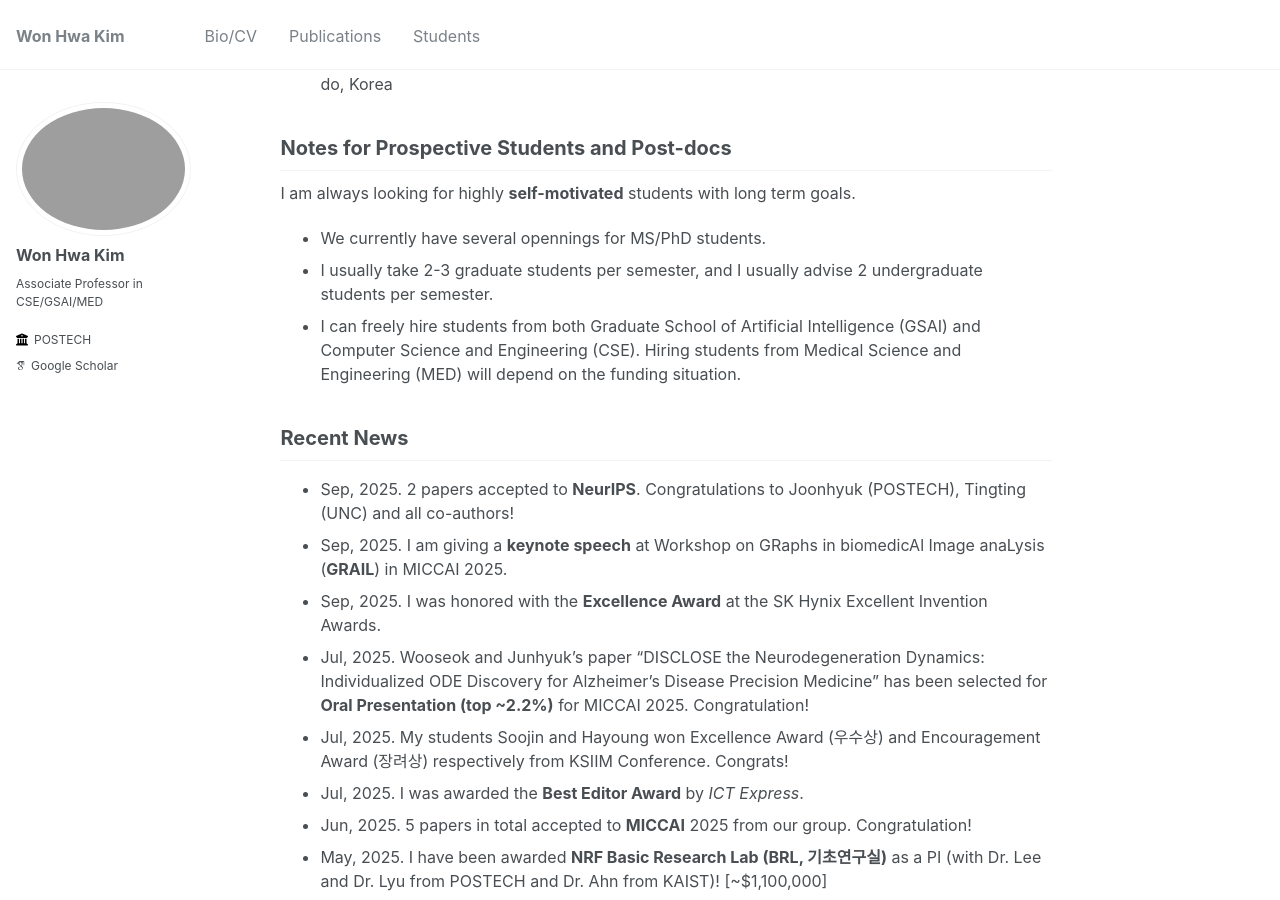
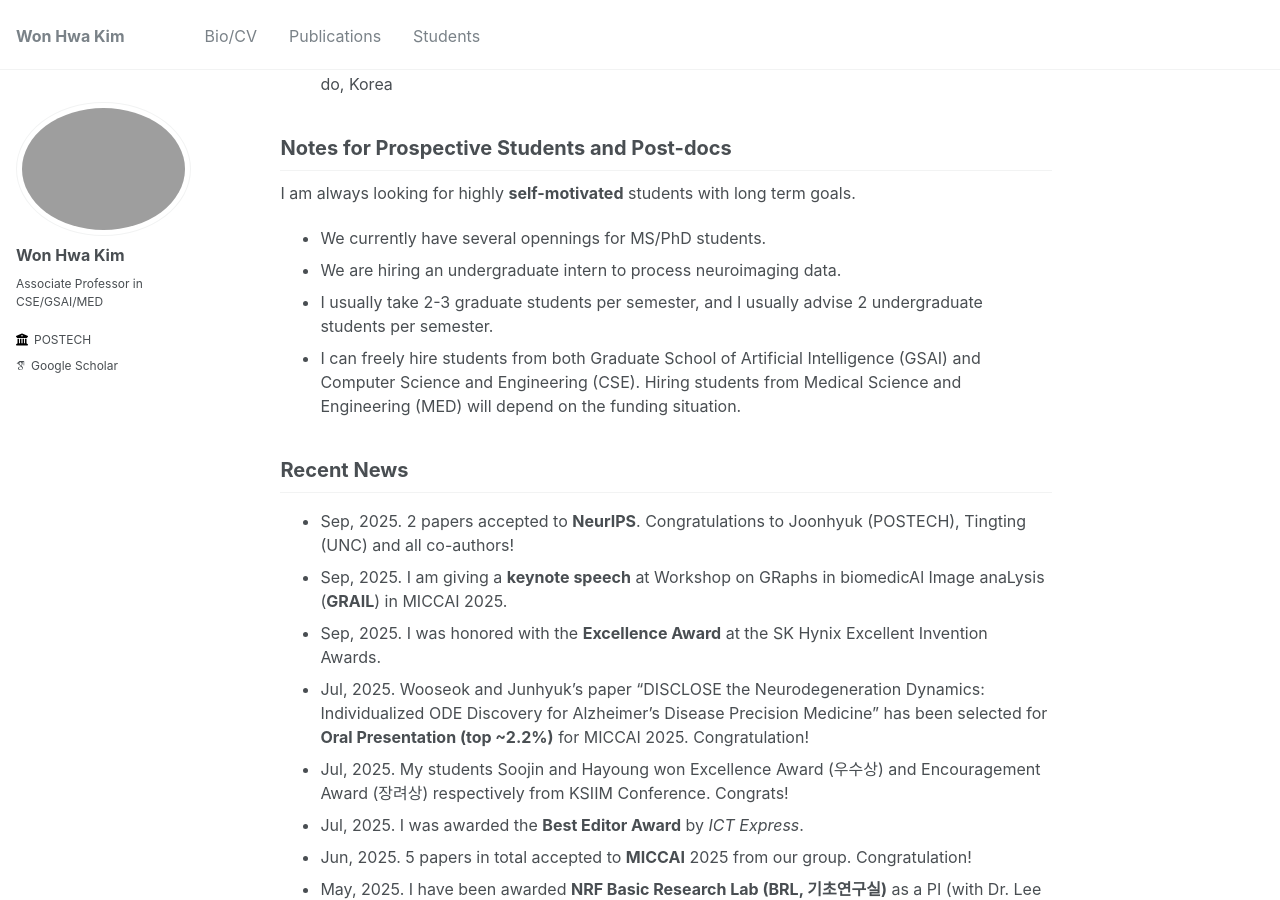
Before and after one commit to wwplato/wwplato.github.io, a Jekyll site: the page built from _pages/about.md, in a window 1280 px wide and 900 px high, scrolled down 369 px. Built offline with Jekyll 4.4.1, drawn with Linux system fonts in a browser that asks for light colours; some web fonts are replaced.

Commit message:
Update about.md

```diff
--- a/_pages/about.md
+++ b/_pages/about.md
@@ -25,6 +25,7 @@ Notes for Prospective Students and Post-docs
 I am always looking for highly **self-motivated** students with long term goals.
 <!--* I am looking for a post-doc to work on ML/CV problems for geometric neuroimages (e.g., 3D mesh and brain network). -->
 * We currently have several opennings for MS/PhD students.
+* We are hiring an undergraduate intern to process neuroimaging data.
 * I usually take 2-3 graduate students per semester, and I usually advise 2 undergraduate students per semester.
 * I can freely hire students from both Graduate School of Artificial Intelligence (GSAI) and Computer Science and Engineering (CSE). Hiring students from Medical Science and Engineering (MED) will depend on the funding situation.
 <!-- I do not hire summer or winter interns as I make several (business) trips during those times.   -->
```
